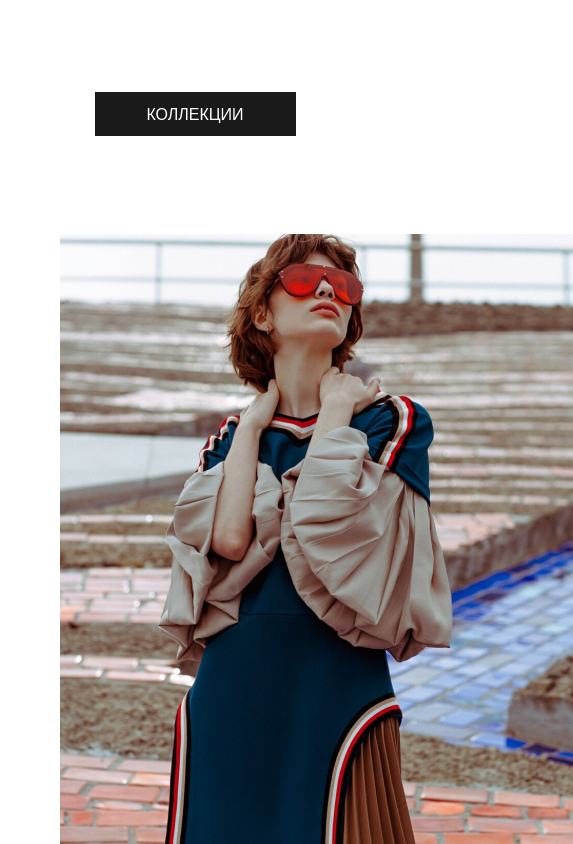
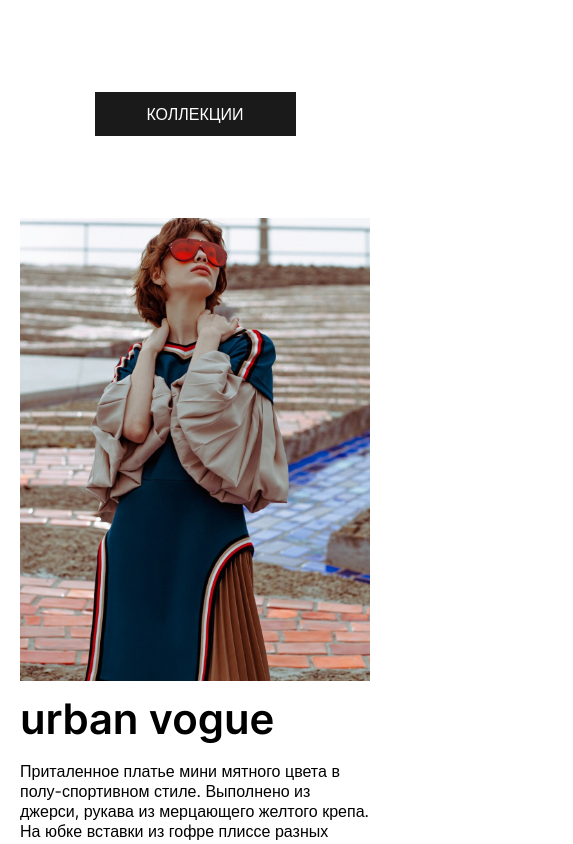
Before and after one commit to alvde-site/boutique, a React (Create React App) app: page / in a window 390 px wide. Shown: the part 3003-3847 px from the top of the page, 573 px wide, since content can reach past the window. Built offline with nearby package versions, Linux system fonts and the light colour scheme.

Commit message:
feat: Add Collection.tsx

```diff
--- a/src/components/Main/Category/Category.tsx
+++ b/src/components/Main/Category/Category.tsx
@@ -1,11 +1,8 @@
-import {
-  categoryDesctiption,
-  categoryFotos,
-} from "../../../utils/constants";
+import { categoryDesctiption, categoryFotos } from "../../../utils/constants";
 
 function Category() {
   return (
-    <section className="category">
+    <div className="category">
       <div className="category__content">
         <div className="category__description">
           <img
@@ -39,7 +36,7 @@ function Category() {
           ))}
         </div>
       </div>
-    </section>
+    </div>
   );
 }
 
--- a/src/components/Main/Collection/Collection.tsx
+++ b/src/components/Main/Collection/Collection.tsx
@@ -2,7 +2,7 @@ import { collectionFotos } from "../../../utils/constants";
 
 function Collection() {
   return (
-    <section className="collection">
+    <div className="collection">
       {collectionFotos.map((collection, index) => (
         <article className="collection_item" key={index}>
           <figure className="collection__figure">
@@ -14,11 +14,11 @@ function Collection() {
           </figure>
           <div className="collection__content">
             <h2 className="collection__title">{collection.title}</h2>
-            <p className="collection__description">{collection.desc}</p>
+            <p className="collection__text">{collection.text}</p>
           </div>
         </article>
       ))}
-    </section>
+    </div>
   );
 }
 
--- a/src/components/Main/Collection/_collection.scss
+++ b/src/components/Main/Collection/_collection.scss
@@ -1,117 +1,74 @@
-.category {
-    padding: 0 0 112px;
+.collection {
+  display: grid;
+  grid-template-columns: repeat(3, 1fr);
+  gap: 12px;
+  padding: 60px 90px 112px;
 }
 
-.category__content {
-    display: grid;
-    grid-template-columns: 45% 55%;
-    column-gap: 13px;
-    padding: 60px 90px 0;
+.collection_item {
+  display: grid;
+  grid-template-columns: 3fr;
+  gap: 12px;
 }
 
-.category__description {
-    display: flex;
-    flex-direction: column;
-    min-height: 1304px;
-    justify-content: space-between;
+.collection__figure {
+  margin: 0;
 }
 
-.category__cover {
-    @include image-setting;
-    max-height: 1023px;
+.collection__image {
+  @include image-setting;
 }
 
-.category__text {
-    margin: 0;
-    max-width: 513px;
-    @include usual-text('Inter');
-    color: #000;
-    text-transform: uppercase;
+.collection__content {
+  display: none;
+  justify-content: center;
+  flex-direction: column;
 }
 
-.category__gallery {
-    display: grid;
-    grid-template-columns: repeat(2, 1fr);
-    gap: 12px;
-    max-height: 1312px;
+.collection__title {
+  margin: 0 0 50px;
+  @include big-text("Inter");
 }
 
-.category__figure {
-    position: relative;
-    margin: 0;
+.collection__text {
+  margin: 0;
+  max-width: 513px;
+  @include usual-text("Inter");
+  color: #000;
 }
 
-.category__image {
-    @include image-setting;
-}
+@media (max-width: 1400px) {
+  .collection {
+    grid-template-columns: 1fr;
+    padding: 0 0 112px;
+  }
 
-.category__overlay {
-    position: absolute;
-    top: 0;
-    left: 0;
-    width: 100%;
-    height: 100%;
+  .collection_item {
+    grid-template-columns: 3fr 4fr;
+  }
+
+  .collection__figure {
+    max-height: 722px;
+  }
+
+  .collection__image {
+    max-height: 649px;
+  }
+
+  .collection__content {
     display: flex;
-    justify-content: center;
-    align-items: center;
-    background-color: rgba(0,0,0,.7);
-    opacity: 0;
-    transition: $transition-time;
-}
-
-.category__overlay:hover {
-    opacity: 1;
-}
-
-.category__link {
-    @include usual-text('Inter');
-    text-decoration: none;
-    color: #fff;
-    text-transform: uppercase;
-}
-
-@media(max-width:1400px) {
-    .category__content {
-        grid-template-columns: 1fr;
-        margin: 0 auto;
-        padding: 0;
-    }
-
-    .category__description {
-        display: none;
-    }
-
-    .category__gallery {
-        max-height: none;
-        gap: 100px 12px;
-    }
-
-    .category__figure {
-        max-height: 722px;
-    }
-
-    .category__image {
-        max-height: 649px;
-    }
-
-    .category__overlay {
-        position: relative;
-        margin: 15px 0 0;
-        height: auto;
-        display: flex;
-        background-color: transparent;
-        opacity: 1;
-        transition: $transition-time;
-    }
-
-    .category__link {
-        @include decorative-big-text;
-        color: #000;
-    }
+  }
 }
 
 @media (max-width: 768px) {
-    .category__link {
-        @include usual-text('Manrope');
-    }
+  .collection {
+    gap: 90px;
+  }
+  .collection_item {
+    grid-template-columns: 1fr;
+  }
+
+  .collection__title {
+    margin: 0 0 15px;
+  }
 }
--- a/src/utils/constants.ts
+++ b/src/utils/constants.ts
@@ -63,16 +63,16 @@ export const collectionFotos = [
   {
     src: collectionFoto1,
     title: "urban vogue",
-    desc: "Приталенное платье мини мятного цвета в полу-спортивном стиле. Выполнено из джерси, рукава из мерцающего желтого крепа. На юбке вставки из гофре плиссе разных цветов. ",
+    text: "Приталенное платье мини мятного цвета в полу-спортивном стиле. Выполнено из джерси, рукава из мерцающего желтого крепа. На юбке вставки из гофре плиссе разных цветов. ",
   },
   {
     src: collectionFoto2,
     title: "punk couture",
-    desc: "Мятный и розовый лампасы придают платью спортивное направление. По спинке длинная леопардовая молния.",
+    text: "Мятный и розовый лампасы придают платью спортивное направление. По спинке длинная леопардовая молния.",
   },
   {
     src: collectionFoto3,
     title: "cruise 2022",
-    desc: "Приталенное платье мини мятного цвета в полу-спортивном стиле. Выполнено из джерси, рукава из мерцающего желтого крепа. На юбке вставки из гофре плиссе разных цветов. Мятный и розовый лампасы придают платью спортивное направление. По спинке длинная леопардовая молния.",
+    text: "Приталенное платье мини мятного цвета в полу-спортивном стиле. Выполнено из джерси, рукава из мерцающего желтого крепа. На юбке вставки из гофре плиссе разных цветов. Мятный и розовый лампасы придают платью спортивное направление. По спинке длинная леопардовая молния.",
   },
 ];
```
